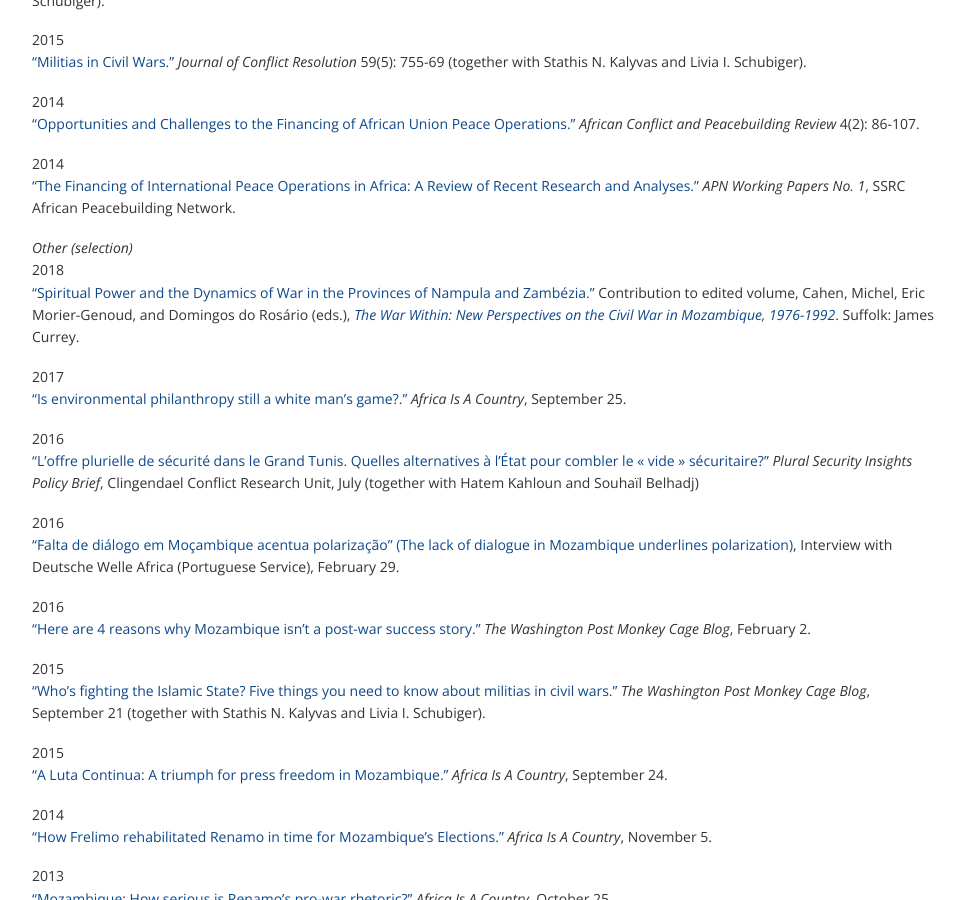
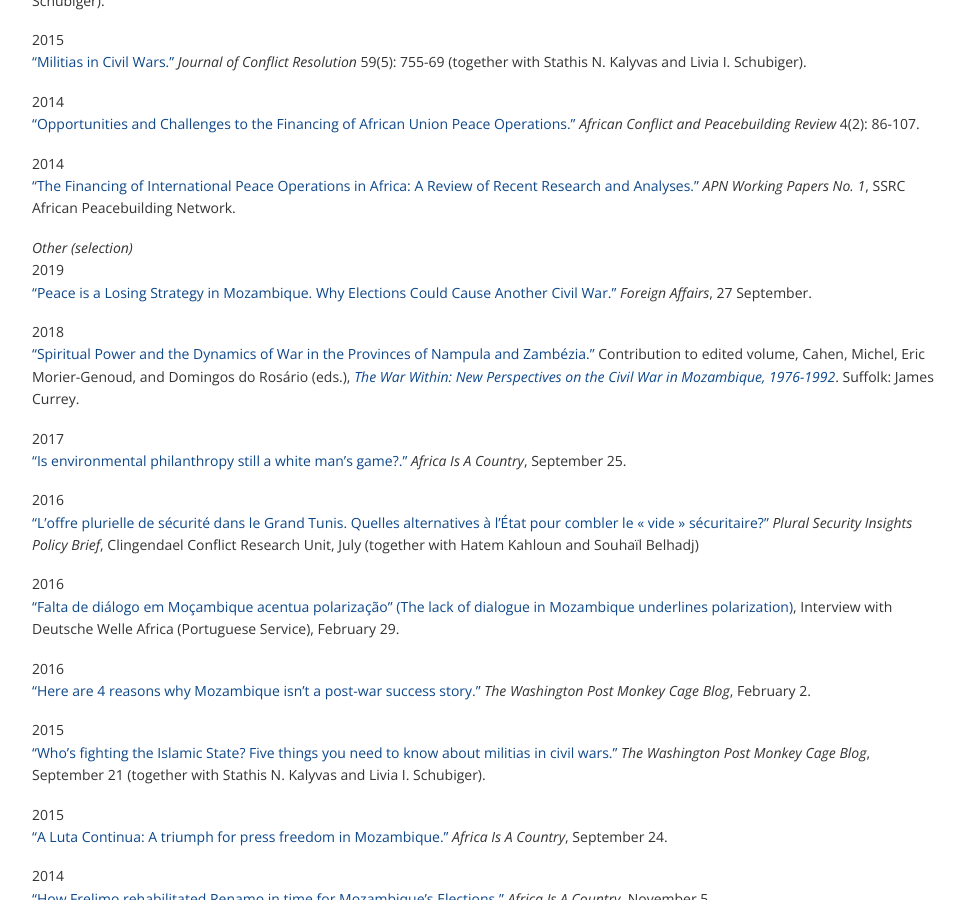
Before and after one commit to corinnajentzsch/corinnajentzsch.github.io, a Jekyll site: the page built from publications.md, in a window 1280 px wide and 900 px high, scrolled down 695 px. Shown: the whole window, without its empty margins (153-1118 px from the left). Built offline with Jekyll 4.4.1, drawn with Linux system fonts in a browser that asks for light colours.

Commit message:
Update publications.md

```diff
--- a/publications.md
+++ b/publications.md
@@ -28,6 +28,9 @@ Co-editor, [Special Issue on “Militias in Civil Wars”](http://jcr.sagepub.co
 ["The Financing of International Peace Operations in Africa: A Review of Recent Research and Analyses."](webarchive.ssrc.org/working-papers/APN_WorkingPapers01_Jentzsch.pdf "APN WorkingPapers 01 Jentzsch") _APN Working Papers No. 1_, SSRC African Peacebuilding Network.
 
 _Other (selection)_
+2019
+[“Peace is a Losing Strategy in Mozambique. Why Elections Could Cause Another Civil War.”](https://www.foreignaffairs.com/articles/mozambique/2019-09-27/peace-losing-strategy-mozambique "Peace is a Losing Strategy in Mozambique") _Foreign Affairs_, 27 September.
+
 2018
 [“Spiritual Power and the Dynamics of War in the Provinces of Nampula and Zambézia.”](https://openaccess.leidenuniv.nl/bitstream/handle/1887/71201/Jentzsch_2018_T.pdf?sequence=1 "Leiden University Repository Jentzsch 2018 Spiritual Power") Contribution to edited volume, Cahen, Michel, Eric Morier-Genoud, and Domingos do Rosário (eds.), _[The War Within: New Perspectives on the Civil War in Mozambique, 1976-1992](https://boydellandbrewer.com/the-war-within-hb.html)_. Suffolk: James Currey.
 
```
